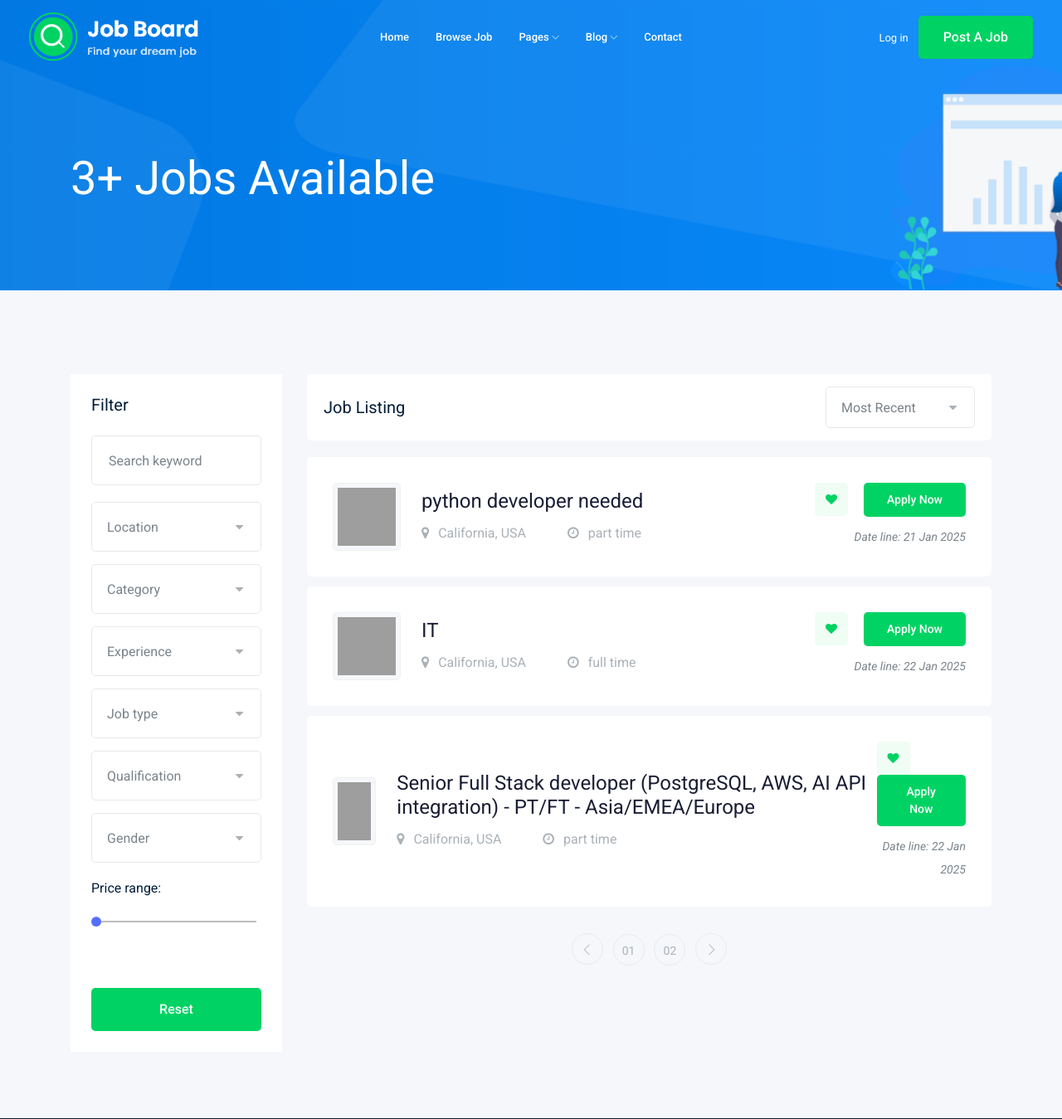
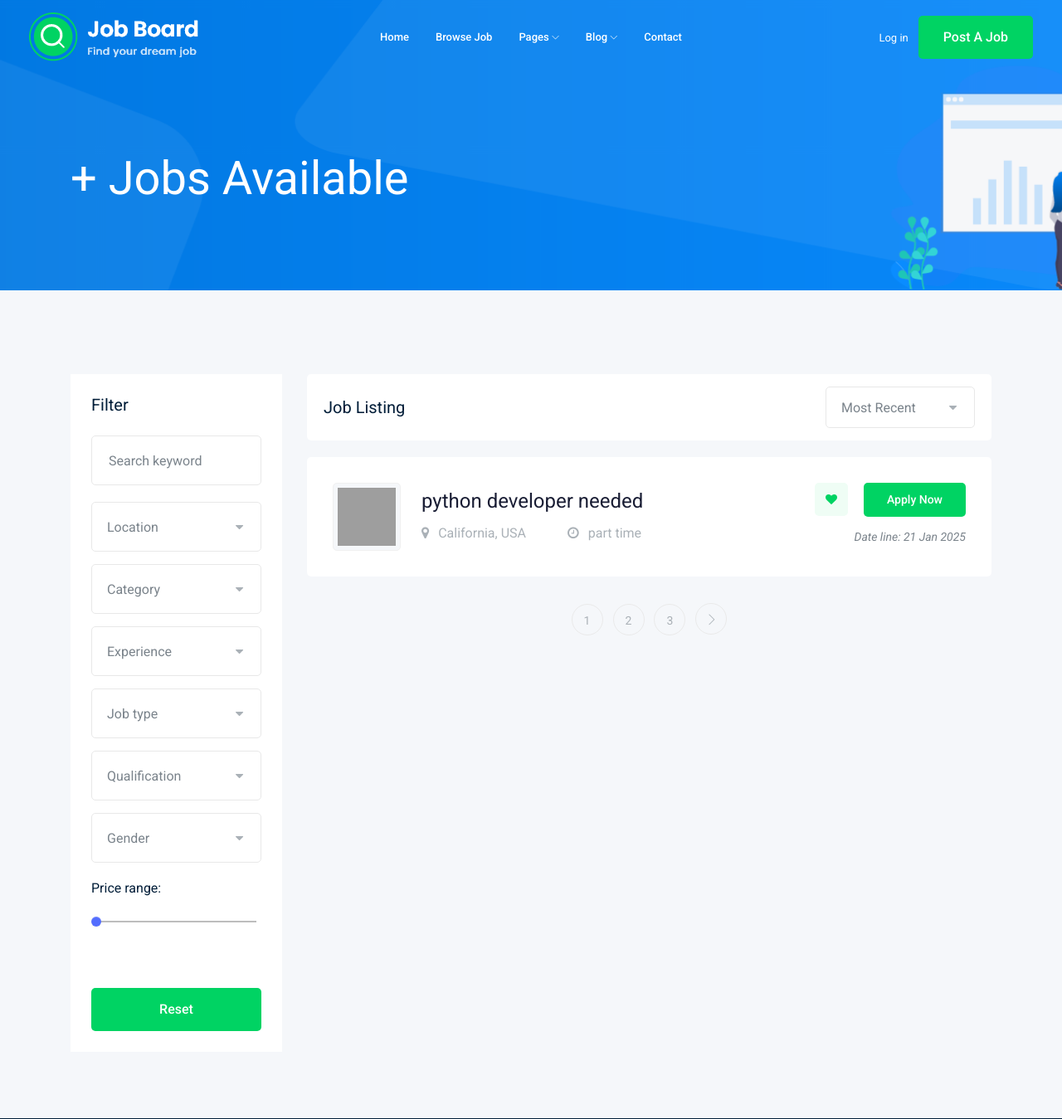
Before and after one commit to SaifLoai/django-job-board, a Django app: page /jobs/ in a window 1280 px wide. Shown: the top 1349 px of the page at 83% size. Run offline with Django 5.2, Linux system fonts and the light colour scheme; data comes from the database, SQL or seed files in the repository; some libraries are stand-ins or nearby versions; grey boxes are pictures that could not be loaded.

Commit message:
edit pagination

```diff
--- a/job/templates/job/job_list.html
+++ b/job/templates/job/job_list.html
@@ -165,19 +165,31 @@
                         </div>
 
 
+                        {% if jobs.has_other_pages %}
+                            <div class="row">
+                                <div class="col-lg-12">
+                                    <div class="pagination_wrap">
+                                        <ul>
 
-                        <div class="row">
-                            <div class="col-lg-12">
-                                <div class="pagination_wrap">
-                                    <ul>
-                                        <li><a href="#"> <i class="ti-angle-left"></i> </a></li>
-                                        <li><a href="#"><span>01</span></a></li>
-                                        <li><a href="#"><span>02</span></a></li>
-                                        <li><a href="#"> <i class="ti-angle-right"></i> </a></li>
-                                    </ul>
+                                            {% if jobs.has_previous %}
+                                                <li><a href="?page={{jobs.previous_page_number}}"> <i class="ti-angle-left"></i> </a></li>
+                                            {% endif %}
+
+                                            {% for i in jobs.paginator.page_range %}
+
+                                                <li class="active"><a href="?page={{i}}"><span>{{i}}</span></a></li>
+
+                                            {% endfor %}
+
+                                            {% if jobs.has_next %}
+                                                <li><a href="?page={{jobs.next_page_number}}"> <i class="ti-angle-right"></i> </a></li>
+                                            {% endif %}
+
+                                        </ul>
+                                    </div>
                                 </div>
                             </div>
-                        </div>
+                        {% endif %}
                     </div>
                 </div>
             </div>
--- a/job/views.py
+++ b/job/views.py
@@ -1,11 +1,17 @@
 from django.shortcuts import render
 from .models import Job
+from django.core.paginator import Paginator
 
 # Create your views here.
 
 def job_list(request):
     job_list = Job.objects.all()
-    context = {'jobs':job_list}
+
+    paginator = Paginator(job_list, 1)  # Show 25 contacts per page.
+    page_number = request.GET.get("page")
+    page_obj = paginator.get_page(page_number)
+
+    context = {'jobs':page_obj}
     return render(request,'job/job_list.html',context)
 
 
```
Also changed, not shown: static/css/style.css.
